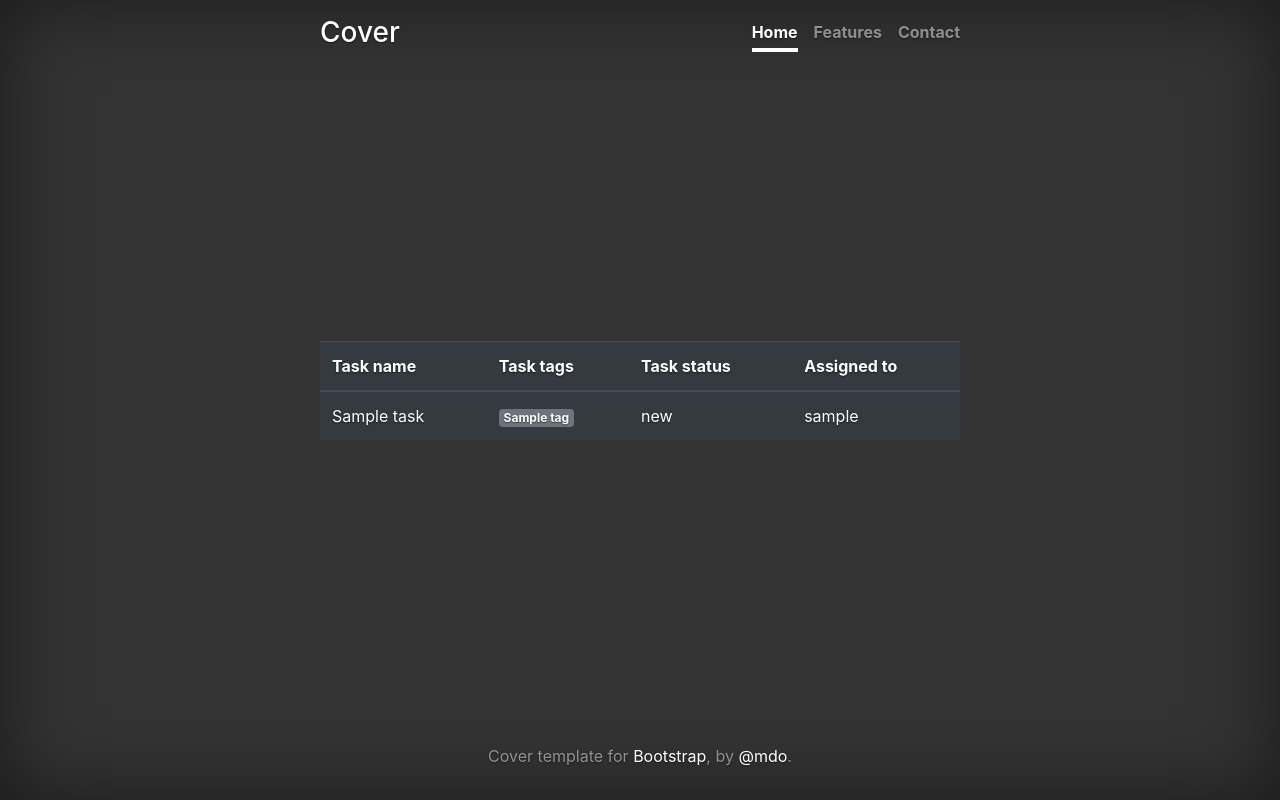
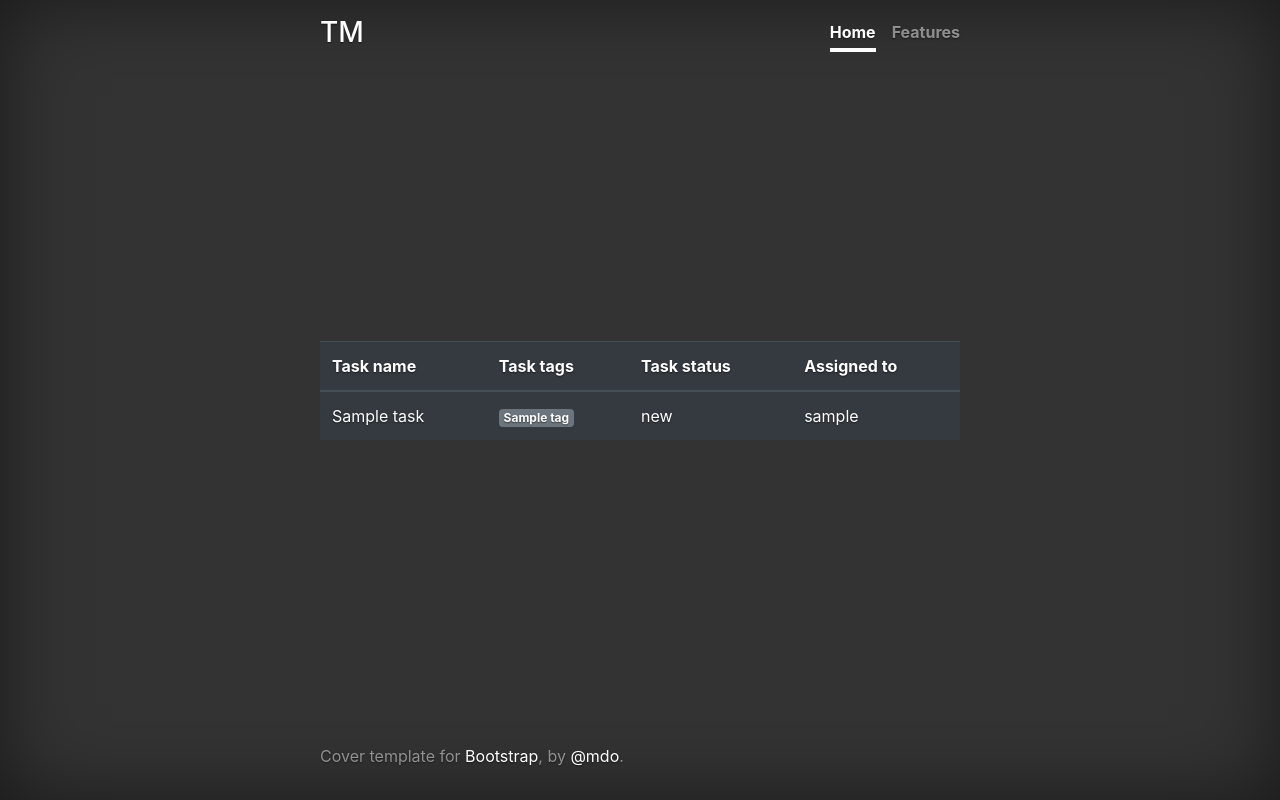
Before and after one commit to altvec/python-project-lvl4, a Django app: page / in a window 1280 px wide. Run offline with Django 3.2, Linux system fonts and the light colour scheme; tables that the repository leaves empty hold one stand-in row (values such as "Sample post"); some libraries are stand-ins or nearby versions.

Commit message:
Minor layout changes

```diff
--- a/templates/components/footer.html
+++ b/templates/components/footer.html
@@ -1,4 +1,3 @@
-
 <footer class="mastfoot mt-auto">
     <div class="inner">
         <p>Cover template for <a href="https://getbootstrap.com/">Bootstrap</a>, by <a href="https://twitter.com/mdo">@mdo</a>.</p>
--- a/templates/components/navigation.html
+++ b/templates/components/navigation.html
@@ -1,6 +1,4 @@
-
 <nav class="nav nav-masthead justify-content-center">
     <a class="nav-link active" href="{% url 'tasks-home' %}">Home</a>
     <a class="nav-link" href="#">Features</a>
-    <a class="nav-link" href="#">Contact</a>
 </nav>
--- a/templates/layout.html
+++ b/templates/layout.html
@@ -28,11 +28,11 @@
 
     </head>
 
-    <body class="text-center">
+    <body>
         <div class="cover-container d-flex w-100 h-100 p-3 mx-auto flex-column">
             <header class="masthead mb-auto">
                 <div class="inner">
-                    <h3 class="masthead-brand">Cover</h3>
+                    <h3 class="masthead-brand">TM</h3>
                     {% include 'components/navigation.html' %}
                 </div>
             </header>
```
